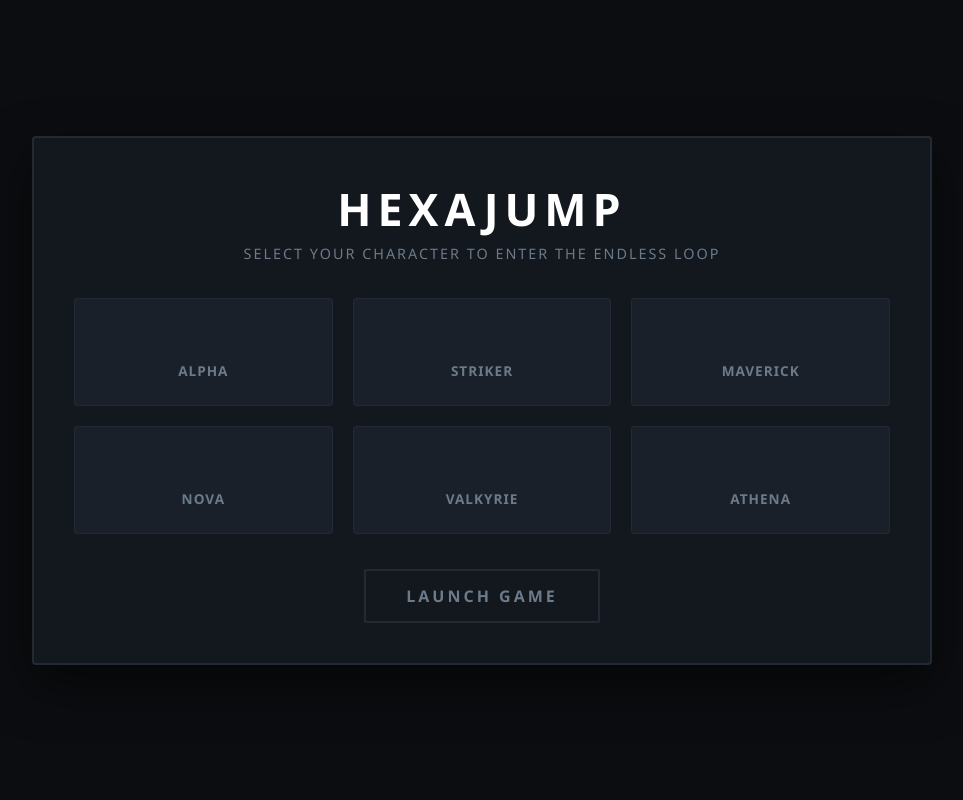
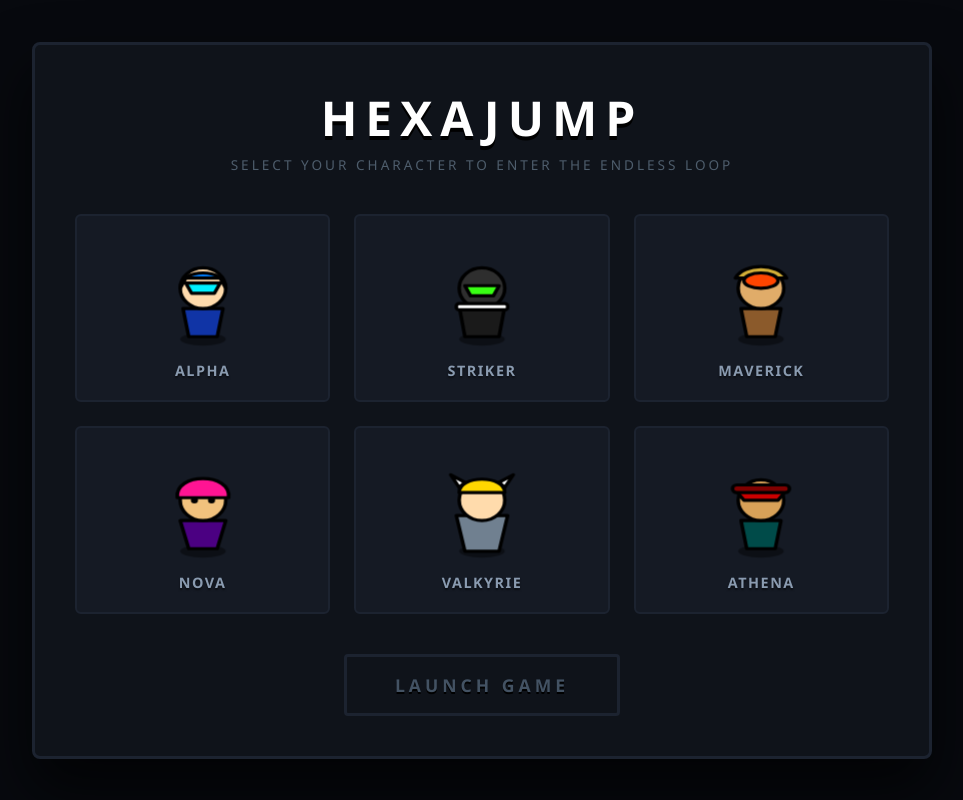
Before and after one commit to manoharrajusarikonda331-mani/hexajump, a Flask app: page / in a window 1280 px wide. Shown: the whole page, without its empty margins (158-1121 px from the left). Run offline with Flask 3, Linux system fonts and the light colour scheme.

Commit message:
style: apply thick vector outlines and configure squash animation keys
- Designed clean vector color hex targets matching mini-figure layouts.
- Implemented thick 2.5px inline strokes to establish an authentic cartoon style.
- Engineered an optimized scale transform keyframe to simulate physics squash behaviors.
- Adjusted active animation pacing mechanics across local hover pseudo-selectors.

```diff
--- a/static/style.css
+++ b/static/style.css
@@ -1,16 +1,17 @@
 /* ==========================================================================
-   HEXAJUMP - CYBER-INDUSTRIAL STYLE SYSTEM & ANIMATION SPRITES
+   HEXAJUMP - STUMBLE-STYLE VECTOR ART ENGINE & STYLING SHEET
    ========================================================================== */
 
 :root {
-    --bg-main: #0b0d10;
-    --card-bg: #13171e;
+    --bg-main: #07090e;
+    --card-bg: #0f131a;
     --accent-blue: #00f0ff;
     --text-primary: #ffffff;
-    --text-muted: #6c7a89;
-    --border-color: #222a36;
+    --text-muted: #4e5d6c;
+    --border-color: #1c2330;
     --male-glow: #00a8ff;
     --female-glow: #ff007f;
+    --outline: #000000;
 }
 
 * {
@@ -32,7 +33,6 @@ body {
 }
 
 #game-container {
-    position: relative;
     width: 900px;
     display: flex;
     flex-direction: column;
@@ -41,172 +41,189 @@ body {
 
 .menu-card {
     background-color: var(--card-bg);
-    border: 2px solid var(--border-color);
-    border-radius: 4px;
+    border: 3px solid var(--border-color);
+    border-radius: 8px;
     padding: 40px;
     width: 100%;
-    box-shadow: 0 20px 50px rgba(0, 0, 0, 0.5);
+    box-shadow: 0 30px 60px rgba(0, 0, 0, 0.7);
     text-align: center;
 }
 
 h1 {
-    font-size: 2.8rem;
+    font-size: 3rem;
     font-weight: 900;
-    letter-spacing: 6px;
+    letter-spacing: 8px;
     margin-bottom: 5px;
+    text-shadow: 0 4px 0px #000;
 }
 
 .subtitle {
-    font-size: 0.9rem;
+    font-size: 0.85rem;
     color: var(--text-muted);
     text-transform: uppercase;
-    letter-spacing: 2px;
-    margin-bottom: 35px;
+    letter-spacing: 3px;
+    margin-bottom: 40px;
 }
 
 .avatar-grid {
     display: grid;
     grid-template-columns: repeat(3, 1fr);
-    gap: 20px;
-    margin-bottom: 35px;
+    gap: 24px;
+    margin-bottom: 40px;
 }
 
 .avatar-card {
-    background-color: #1a202a;
-    border: 1px solid var(--border-color);
-    border-radius: 3px;
-    padding: 25px 20px;
+    background-color: #151a24;
+    border: 2px solid var(--border-color);
+    border-radius: 6px;
+    padding: 20px;
     cursor: pointer;
-    transition: all 0.25s ease;
+    transition: all 0.2s ease;
     display: flex;
     flex-direction: column;
     align-items: center;
-    position: relative;
 }
 
 .avatar-card span {
-    font-size: 0.85rem;
-    font-weight: 700;
+    font-size: 0.9rem;
+    font-weight: 800;
     text-transform: uppercase;
-    letter-spacing: 1px;
-    color: var(--text-muted);
+    letter-spacing: 1.5px;
+    color: #8a9bb0;
     margin-top: 15px;
+    text-shadow: 0 2px 2px rgba(0,0,0,0.5);
 }
 
 /* ==========================================================================
-   🕹️ REAL-TIME ANIMATED MINI-CHARACTER ENGINE INTERFACE
+   👥 STUMBLE-STYLE MINI FIGURE VECTOR DESIGN LANGUAGE
    ========================================================================== */
 
-.character-sprite {
-    width: 40px;
-    height: 60px;
-    position: relative;
+.chibi-character {
+    width: 90px;
+    height: 110px;
     display: flex;
-    flex-direction: column;
+    justify-content: center;
     align-items: center;
-    animation: arcadeIdle 0.6s infinite alternate ease-in-out;
 }
 
-/* Base structural blocks for mini characters */
-.character-sprite .head {
-    width: 22px;
-    height: 22px;
-    border-radius: 50%;
-    margin-bottom: 4px;
-    border: 2px solid rgba(255,255,255,0.1);
+.sprite-svg {
+    width: 100%;
+    height: 100%;
+    /* Apply cartoon outline styling to every vector component */
+    stroke: var(--outline);
+    stroke-width: 2.5px;
+    stroke-linejoin: round;
+    animation: cartoonBounce 0.5s infinite alternate cubic-bezier(0.45, 0.05, 0.55, 0.95);
+    transform-origin: bottom center;
 }
 
-.character-sprite .body-core {
-    width: 28px;
-    height: 30px;
-    border-radius: 4px 4px 10px 10px;
-}
+/* Base Drop Shadows */
+.chibi-shadow { fill: rgba(0, 0, 0, 0.4); stroke: none; }
+.eye { fill: #000000; stroke: none; }
+.color-white { fill: #ffffff; }
 
-/* Unique Arcade Character Color Signatures */
-.alpha-sprite .head     { background-color: #00d2ff; }
-.alpha-sprite .body-core { background-color: #006699; }
+/* Skin Palette Arrays */
+.color-skin-light { fill: #ffdbac; }
+.color-skin-tan   { fill: #e0ac69; }
+.color-skin-pale  { fill: #f1c27d; }
+.color-skin-warm  { fill: #d8a158; }
 
-.striker-sprite .head   { background-color: #00ff88; }
-.striker-sprite .body-core { background-color: #009944; }
+/* Character Team Color Vectors */
+.color-alpha-dark    { fill: #1034a6; }
+.color-alpha-bright  { fill: #007fff; }
+.color-cyber-neon    { fill: var(--accent-blue); }
 
-.maverick-sprite .head  { background-color: #ffb700; }
-.maverick-sprite .body-core { background-color: #996600; }
+.color-striker-dark  { fill: #1a1a1a; }
+.color-striker-bright{ fill: #2e2e2e; }
+.color-striker-glow  { fill: #39ff14; }
 
-.nova-sprite .head      { background-color: #ff007f; }
-.nova-sprite .body-core { background-color: #99004c; }
+.color-mav-jacket    { fill: #8b5a2b; }
+.color-mav-helmet    { fill: #d4af37; }
+.color-mav-goggles   { fill: #ff4500; }
 
-.valkyrie-sprite .head  { background-color: #b500ff; }
-.valkyrie-sprite .body-core { background-color: #5e008c; }
+.color-nova-suit     { fill: #4b0082; }
+.color-nova-pink     { fill: #ff1493; }
 
-.athena-sprite .head    { background-color: #ff5500; }
-.athena-sprite .body-core { background-color: #993300; }
+.color-valk-armor    { fill: #708090; }
+.color-valk-gold     { fill: #ffd700; }
+.helmet-wing         { fill: #ffffff; }
 
-/* Micro-animations running at runtime */
-@keyframes arcadeIdle {
+.color-athena-gear   { fill: #004b49; }
+.color-athena-red    { fill: #cc0000; }
+.color-athena-beret  { fill: #800000; }
+
+/* Squash and Stretch Arcade Animation Core */
+@keyframes cartoonBounce {
     0% {
-        transform: translateY(0) scaleY(1);
+        transform: scaleY(1) scaleX(1) translateY(0);
     }
     100% {
-        transform: translateY(-5px) scaleY(0.96);
+        transform: scaleY(0.92) scaleX(1.04) translateY(4px);
     }
 }
 
-/* Interactive Hover States */
+/* Card Interaction States */
 .avatar-card:hover {
-    border-color: #3b4859;
-    background-color: #1e2633;
+    border-color: #38465c;
+    background-color: #1b2230;
+    transform: translateY(-2px);
 }
 
-.avatar-card:hover .character-sprite {
-    animation-duration: 0.3s; /* Speeds up animation when hovering for interactive feedback */
+.avatar-card:hover .sprite-svg {
+    animation-duration: 0.25s; /* Accelerates animation frequency on active card focus */
 }
 
-/* Premium Selection Highlights */
+/* High-End Target Selection Identifiers */
 .avatar-card.male.selected {
     border-color: var(--male-glow);
-    box-shadow: inset 0 0 12px rgba(0, 168, 255, 0.2), 0 0 20px rgba(0, 168, 255, 0.15);
+    box-shadow: 0 0 25px rgba(0, 168, 255, 0.25);
+    background-color: #162436;
 }
 .avatar-card.male.selected span { color: var(--male-glow); }
 
 .avatar-card.female.selected {
     border-color: var(--female-glow);
-    box-shadow: inset 0 0 12px rgba(255, 0, 127, 0.2), 0 0 20px rgba(255, 0, 127, 0.15);
+    box-shadow: 0 0 25px rgba(255, 0, 127, 0.25);
+    background-color: #2b1624;
 }
 .avatar-card.female.selected span { color: var(--female-glow); }
 
-/* Control Action Button */
+/* Main Launcher Launch Action Trigger Button */
 #start-btn {
     background-color: transparent;
-    color: var(--text-muted);
-    border: 2px solid var(--border-color);
-    padding: 14px 40px;
-    font-size: 1rem;
-    font-weight: 800;
+    color: #435263;
+    border: 3px solid var(--border-color);
+    padding: 16px 48px;
+    font-size: 1.1rem;
+    font-weight: 900;
     text-transform: uppercase;
-    letter-spacing: 3px;
-    border-radius: 2px;
+    letter-spacing: 4px;
+    border-radius: 4px;
     cursor: not-allowed;
-    transition: all 0.3s ease;
+    transition: all 0.2s ease;
+    text-shadow: 0 2px 0px #000;
 }
 
 #start-btn:not(:disabled) {
     background-color: var(--accent-blue);
-    color: var(--bg-main);
+    color: #000000;
     border-color: var(--accent-blue);
     cursor: pointer;
-    box-shadow: 0 0 25px rgba(0, 240, 255, 0.3);
+    box-shadow: 0 0 30px rgba(0, 240, 255, 0.4);
+    text-shadow: none;
 }
 
 #start-btn:not(:disabled):hover {
-    background-color: #00c8d5;
-    box-shadow: 0 0 35px rgba(0, 240, 255, 0.5);
-    transform: translateY(-1px);
+    background-color: #2ae8ff;
+    transform: scale(1.02);
+    box-shadow: 0 0 40px rgba(0, 240, 255, 0.6);
 }
 
 .hidden { display: none !important; }
 
 #gameCanvas {
-    background-color: #0d1117;
-    border: 2px solid var(--border-color);
-    box-shadow: 0 30px 60px rgba(0,0,0,0.6);
+    background-color: #080a0f;
+    border: 3px solid var(--border-color);
+    border-radius: 6px;
+    box-shadow: 0 40px 80px rgba(0,0,0,0.8);
 }
```
